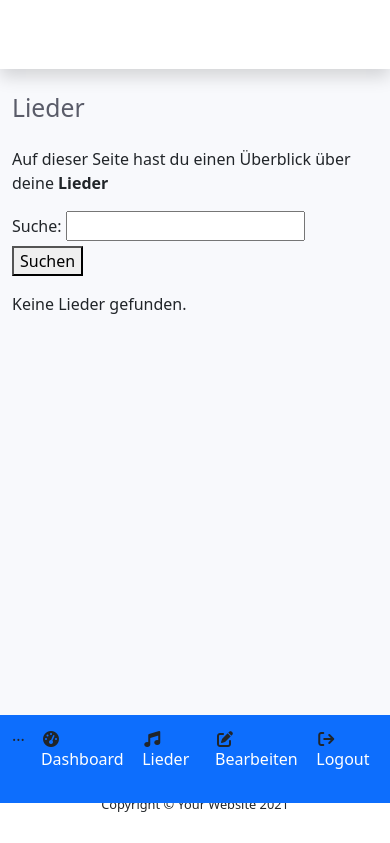
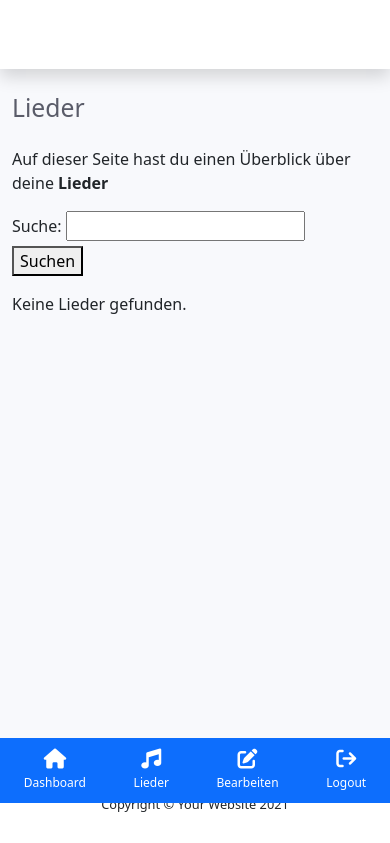
Before and after one commit to pottz91/liedercrm, a PHP site: page /lieder.php in a window 390 px wide. Shown: the part 41-884 px from the top of the page. Run offline with PHP 8.4, Linux system fonts and the light colour scheme; the visitor is signed in with stand-in values (Sample User, id 1); data that the repository does not hold is empty; some libraries are stand-ins or nearby versions; some web fonts are replaced.

Commit message:
neue navbar

```diff
--- a/menu.php
+++ b/menu.php
@@ -52,38 +52,69 @@
     <!-- Divider -->
     <hr class="sidebar-divider d-none d-md-block">
 
-    <footer class="navbar navbar-dark bg-primary fixed-bottom d-md-none">
-        <div id="mobileMenuList" class="container">
-            <div class="row">
-            <div class="d-flex flex-row bd-highlight mb-3">...
-                <div class="p-2 bd-highlight"></div>
-                    <a class="nav-link" href="seite2.php">
-                        <i class="fas fa-fw fa-tachometer-alt"></i>
-                        <span class="menu-font">Dashboard</span>
-                    </a>
-                <div class="p-2 bd-highlight"></div>
-                    <a class="nav-link" href="lieder.php">
-                        <i class="fas fa-fw fa-music"></i>
-                        <span class="menu-font">Lieder</span>
-                    </a>
-                <div class="p-2 bd-highlight"></div>
-                    <a class="nav-link" href="liederadd.php">
-                        <i class="fas fa-fw fa-edit"></i>
-                        <span class="menu-font">Bearbeiten</span>
-                    </a>
-                <div class="p-2 bd-highlight"></div>
-                    <a class="nav-link" href="logout.php">
-                        <i class="fas fa-fw fa-sign-out"></i>
-                        <span class="menu-font">Logout</span>
-                    </a>
-                </div>
-            </div>
-        </div>
-    </footer>
+    <nav class="bg-primary mobile-nav">
+        <a href="seite2.php" class="bloc-icon">
+            <i class="fas fa-home"></i>
+            <span class="menunavcolor">Dashboard</span>
+        </a>
+        <a href="lieder.php" class="bloc-icon">
+            <i class="fas fa-music"></i>
+            <span class="menunavcolor">Lieder</span>
+        </a>
+        <a href="liederadd.php" class="bloc-icon">
+            <i class="fas fa-edit"></i>
+            <span class="menunavcolor">Bearbeiten</span>
+        </a>
+        <a href="logout.php" class="bloc-icon">
+            <i class="fas fa-sign-out"></i>
+            <span class="menunavcolor">Logout</span>
+        </a>
+    </nav>
+
 
 </ul>
 
 <style>
+    .mobile-nav {
+        background: #F1F1F1;
+        position: fixed;
+        bottom: 0;
+        height: 65px;
+        width: 100%;
+        display: flex;
+        justify-content: space-around;
+        z-index: 999;
+        /* Fügen Sie einen hohen Z-Index hinzu, um sicherzustellen, dass die Navbar über anderen Elementen liegt */
+    }
+
+    .bloc-icon {
+        display: flex;
+        flex-direction: column;
+        align-items: center;
+        justify-content: center;
+    }
+
+    .bloc-icon i {
+        font-size: 20px;
+        color: white;
+    }
+
+    .bloc-icon span {
+        font-size: 12px;
+        margin-top: 5px;
+
+    }
+
+    .menunavcolor {
+        color: white;
+    }
+
+    @media screen and (min-width: 600px) {
+        .mobile-nav {
+            display: none;
+        }
+    }
+
     .menu-font {
         font-size: 16px !important;
         color: #fff !important;
@@ -101,5 +132,4 @@
             box-shadow: 0 2px 4px rgba(0, 0, 0, 0.3);
         }
     }
-
 </style>
```
